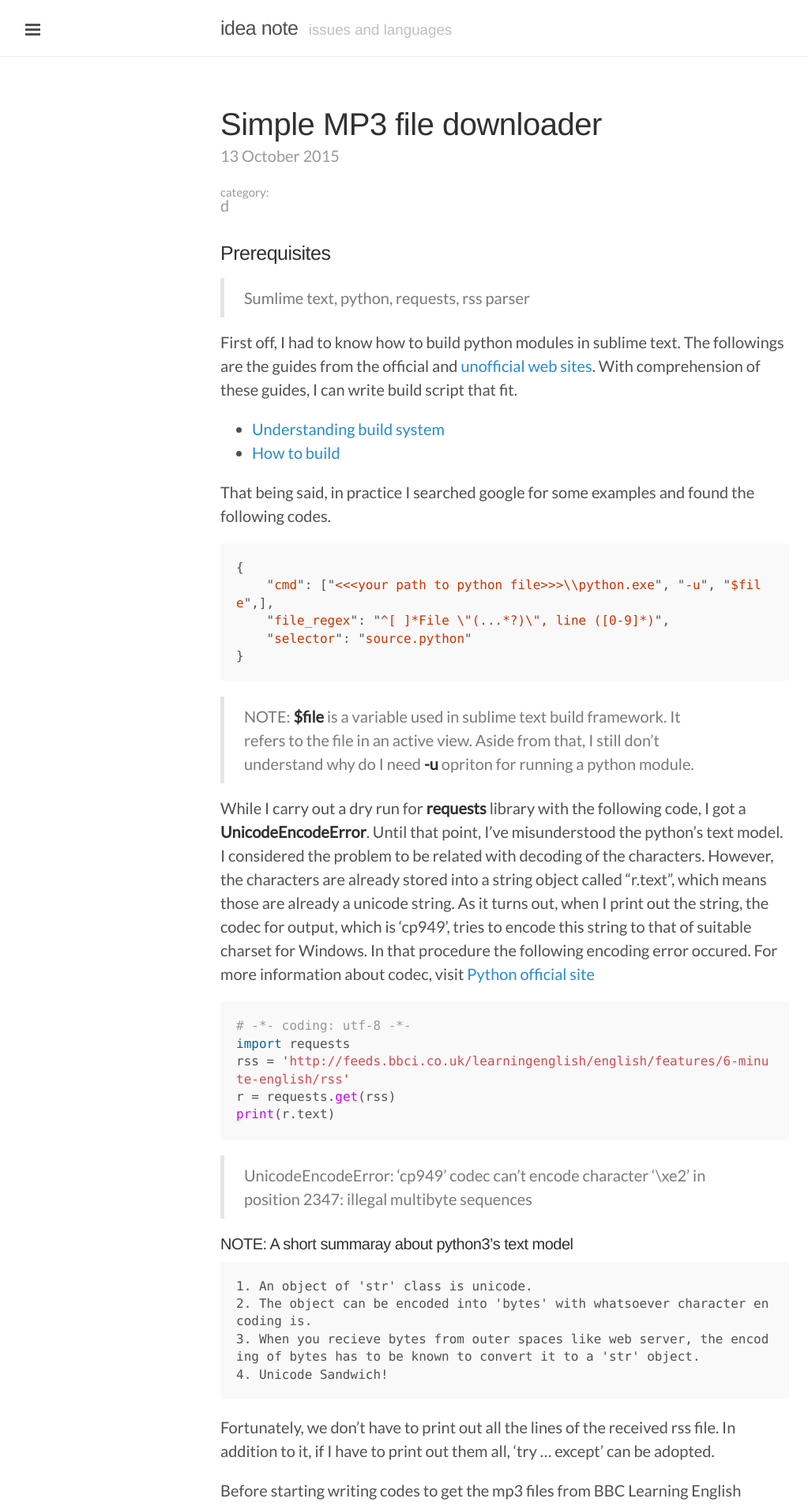
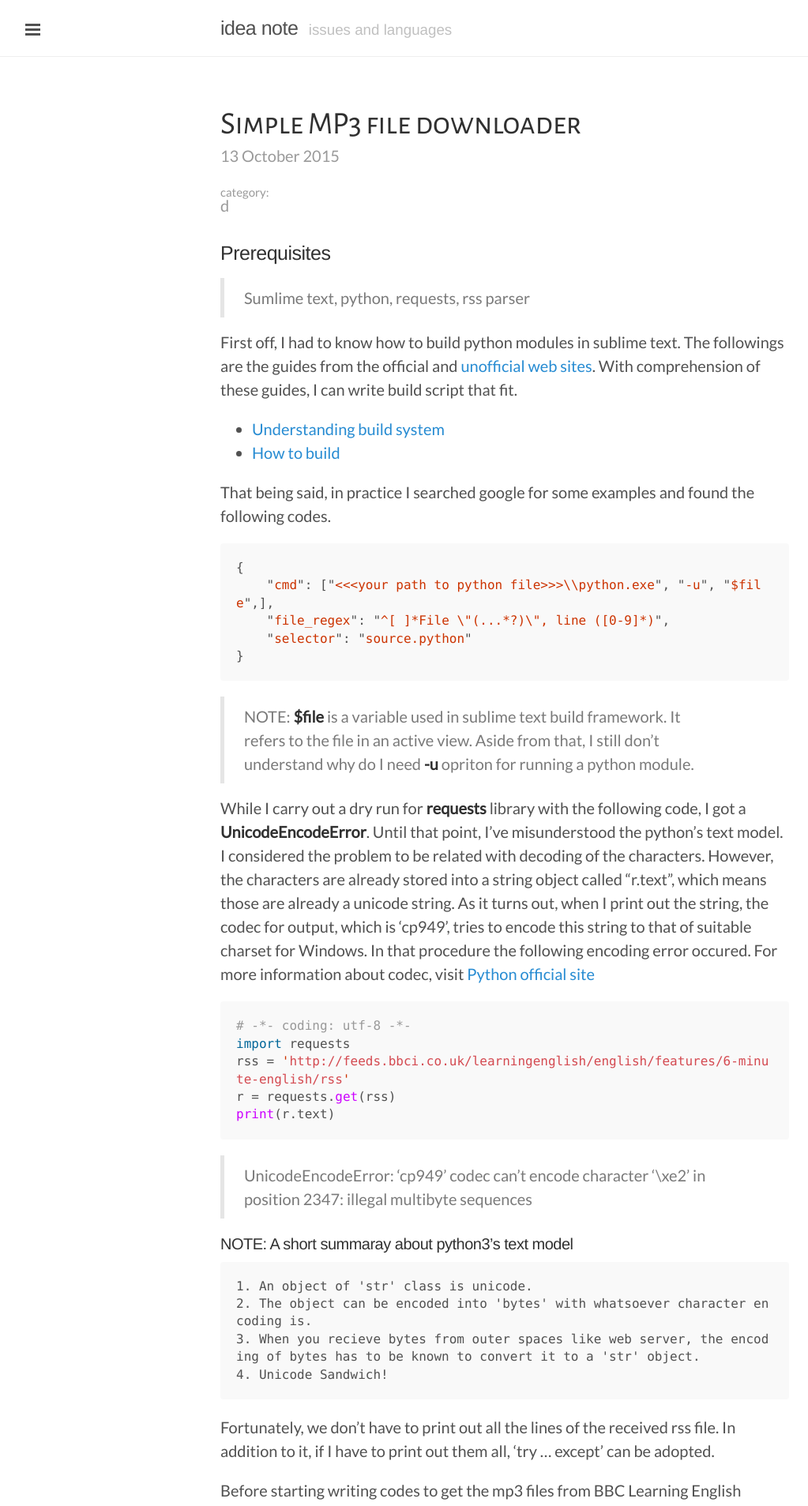
Before and after one commit to aichaku/aichaku.github.io, a Jekyll site: the page built from _posts/d/2015-10-13-6min-english-program-dispatcher.md, in a window 1280 px wide. Shown: the top 1907 px of the page at 79% size, without its empty margins (1-1024 px from the left). Built offline with Jekyll 4.4.1, drawn with Linux system fonts in a browser that asks for light colours; Markdown is read by kramdown in place of the engine named in the settings; some of the changed text lies outside the part shown.

Commit message:
change the font for page title

```diff
--- a/public/css/pencil.css
+++ b/public/css/pencil.css
@@ -5,7 +5,12 @@
 
 @import url(https://fonts.googleapis.com/css?family=Lato);
 @import url(http://fonts.googleapis.com/earlyaccess/nanumgothic.css);
+@import url(https://fonts.googleapis.com/css?family=Alegreya+Sans+SC:400,100);
 
 html {
   font-family: 'Lato', 'Nanum Gothic', sans-serif;
 }
+
+.post-title {
+  font-family: 'Alegreya Sans SC', sans-serif;
+}
```
Also changed, not shown: _posts/d/2015-10-13-6min-english-program-dispatcher.md (+3 -2 lines).
